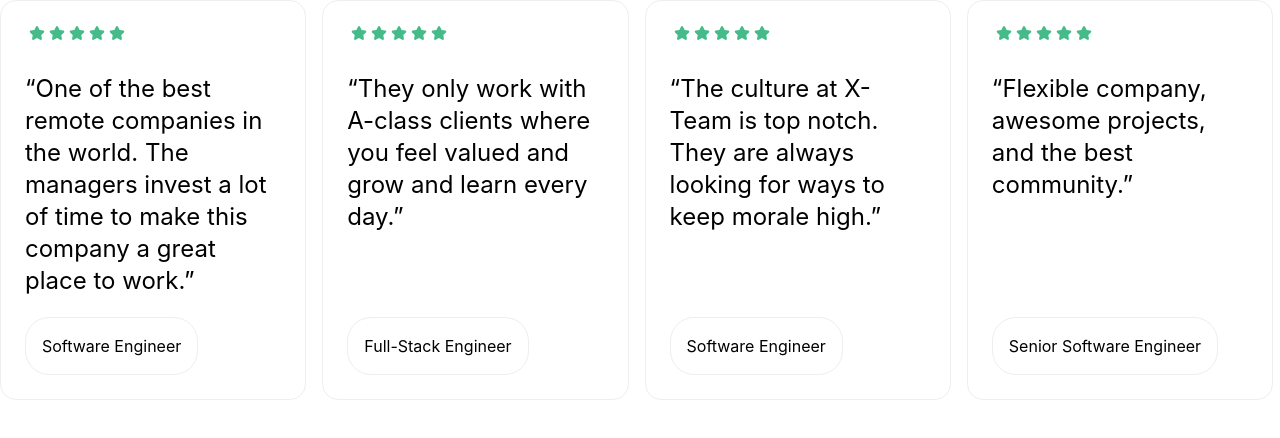
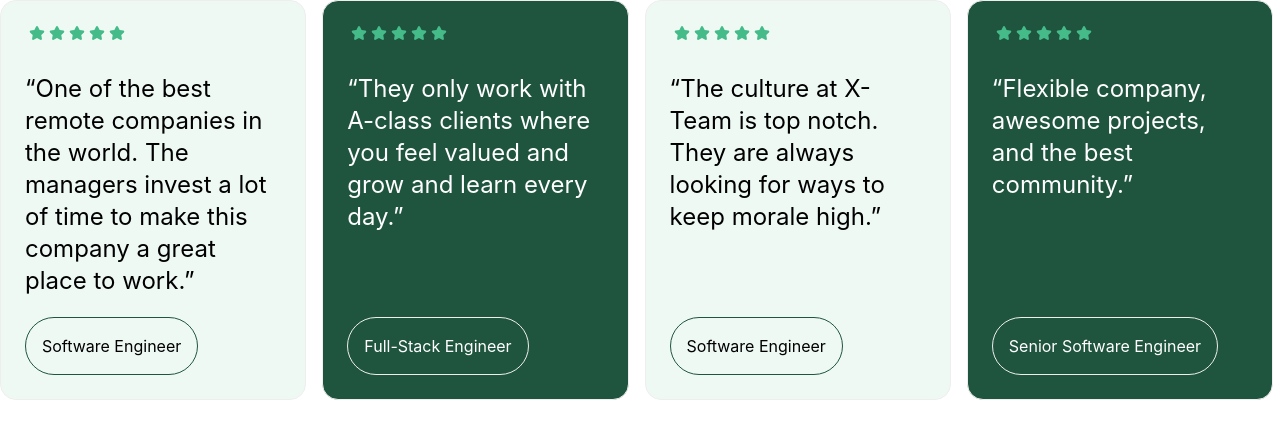
Before and after one commit to a14a19/8ase, a React (Vite) app: page / in a window 1280 px wide. Shown: the top 438 px of the page. Built offline with nearby package versions, Linux system fonts and the light colour scheme.

Commit message:
employee review card without highlighted text

```diff
--- a/src/components/EmployeeReviewCard.jsx
+++ b/src/components/EmployeeReviewCard.jsx
@@ -5,10 +5,14 @@ export default function EmployeeReviewCard() {
    return (
       <>
          <div className="flex space-x-4 h-[25rem] overflow-x-auto w-[140rem]">
-            {EmployeeReviewsData.map((review, reviewIndex) => (
+            {EmployeeReviewsData.map((data, index) => (
                <div
-                  className="flex flex-col border rounded-2xl p-6 w-[140rem]"
-                  key={reviewIndex}
+                  className={`flex flex-col border rounded-2xl p-6 w-[140rem] ${
+                     index % 2 === 0
+                        ? "bg-lightgreen"
+                        : "bg-darkgreen text-white"
+                  }`}
+                  key={index}
                >
                   <div class="flex">
                      <svg
@@ -58,12 +62,18 @@ export default function EmployeeReviewCard() {
                      </svg>
                   </div>
                   <div className="flex text-2xl text-left mt-8">
-                     {review.review}
+                     {data.review}
                   </div>
                   <div className="flex flex-grow items-end">
                      <button className="mt-auto">
-                        <p className="border rounded-3xl p-4">
-                           {review.employee}
+                        <p
+                           className={`border rounded-full p-4 ${
+                              index % 2 === 0
+                                 ? "border-darkgreen"
+                                 : "text-white"
+                           }`}
+                        >
+                           {data.employee}
                         </p>
                      </button>
                   </div>
--- a/tailwind.config.js
+++ b/tailwind.config.js
@@ -11,6 +11,8 @@ module.exports = withMT({
     extend: {
       colors: {
         'greenstar': '#44bb89',
+        'darkgreen': '#1f553e',
+        'lightgreen': '#eef9f4',
       }
     },
   },
```
